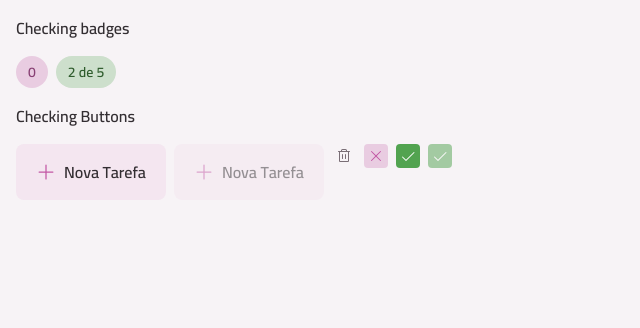
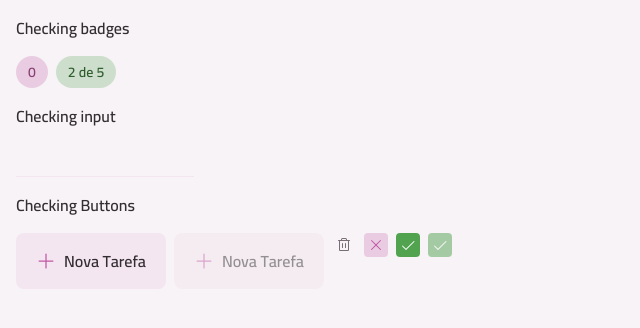
Before and after one commit to kevinrf100/toDo, a React (Vite) app: page / in a window 1280 px wide. Shown: the top 328 px of the page, without its empty margins (0-640 px from the left). Built offline with nearby package versions, Linux system fonts and the light colour scheme.

Commit message:
Decrease input padding and adding text style

```diff
--- a/src/App.tsx
+++ b/src/App.tsx
@@ -2,6 +2,7 @@ import { CheckIcon, PlusIcon, TrashIcon, XIcon } from "@phosphor-icons/react";
 import { Button } from "./components/button";
 import { Badge } from "./components/badge";
 import { Text } from "./components/text";
+import { Input } from "./components/input";
 
 function App() {
   return (
@@ -10,6 +11,10 @@ function App() {
       <div className="flex flex-row gap-2">
         <Badge variant="secondary">0</Badge>
         <Badge variant="primary">2 de 5</Badge>
+      </div>
+      <Text variant="body-md-bold">Checking input</Text>
+      <div className="flex flex-row gap-2">
+        <Input />
       </div>
       <Text variant="body-md-bold">Checking Buttons</Text>
       <div className="flex flex-row gap-2">
--- a/src/components/input.tsx
+++ b/src/components/input.tsx
@@ -1,11 +1,11 @@
 import { cva, type VariantProps } from "class-variance-authority";
 
 const inputVariants = cva(
-  "border-0 border-solid border-gray-200 focus:border-pink-base bg-transparent outline-none disabled:pointer-events-none",
+  "text-base font-normal font-sans border-b border-solid border-gray-200 focus:border-pink-base bg-transparent outline-none disabled:pointer-events-none",
   {
     variants: {
       size: {
-        md: "pb-8 px-2",
+        md: "pb-2 px-2",
       },
     },
     defaultVariants: {
```
